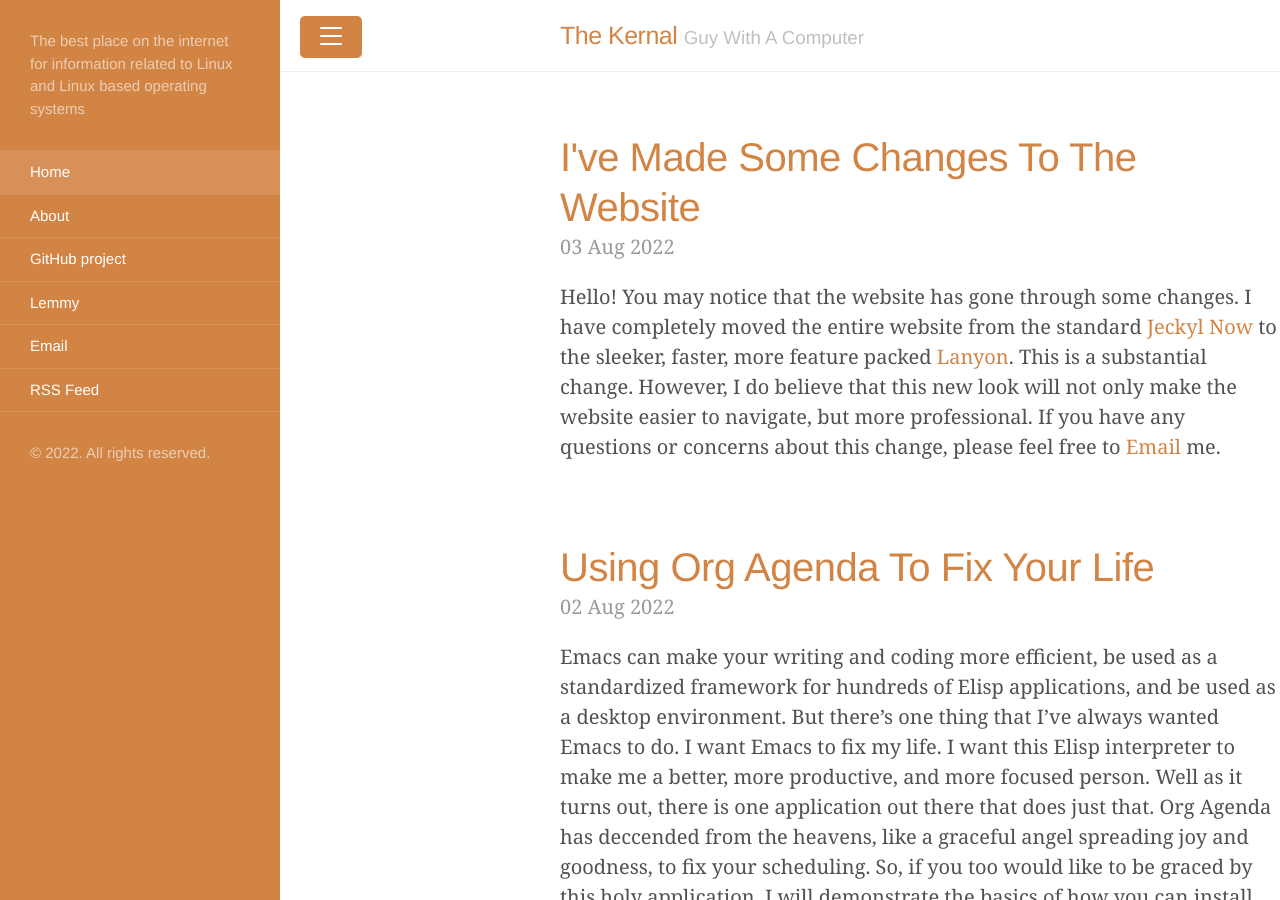
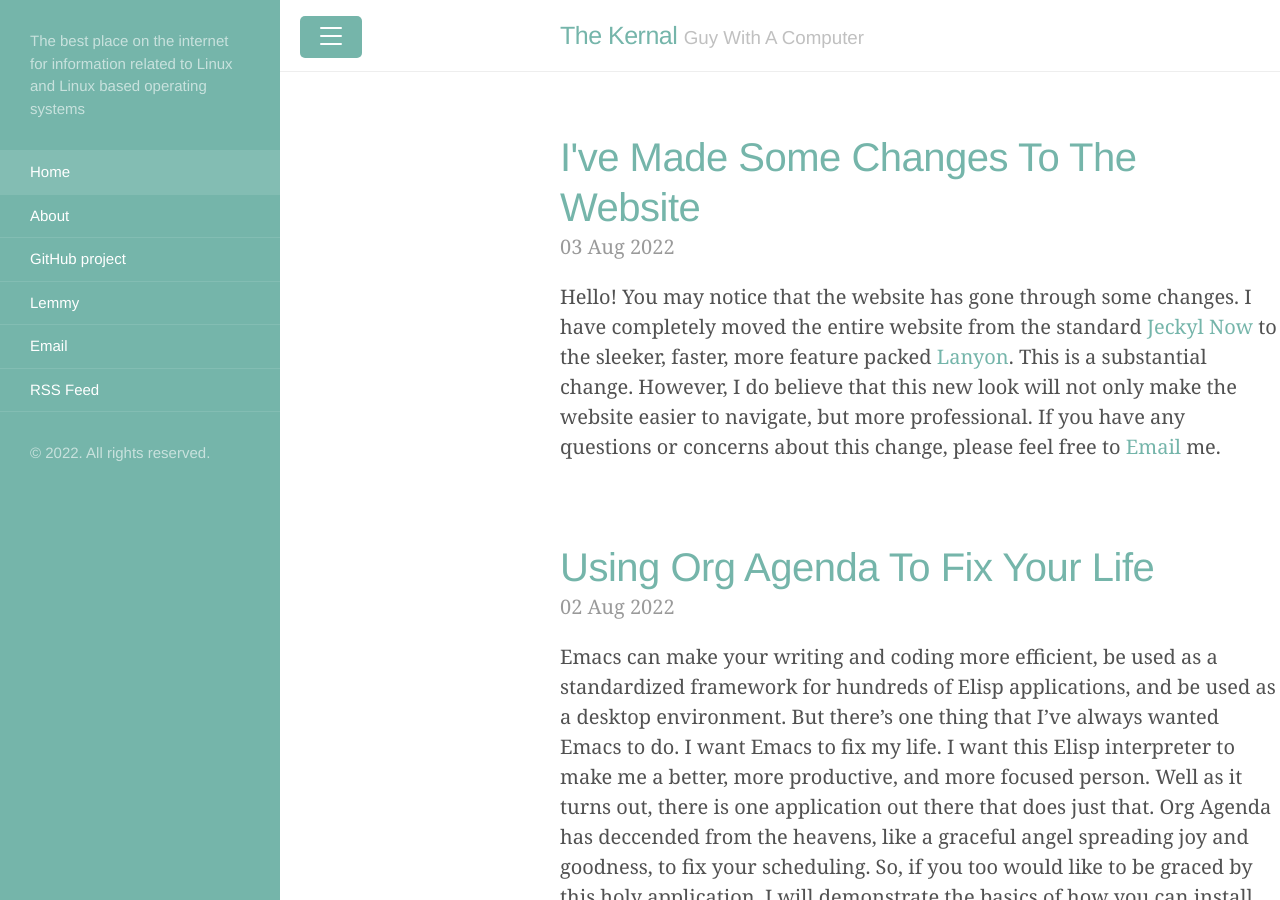
Before and after one commit to TheKernalBlog/TheKernalBlog, a Jekyll site: the page built from index.html, in a window 1280 px wide and 900 px high. Built offline with Jekyll 4.4.1, drawn with Linux system fonts in a browser that asks for light colours; the list of posts is cut into pages by our own code.

Commit message:
Update default.html

```diff
--- a/_layouts/default.html
+++ b/_layouts/default.html
@@ -30,5 +30,5 @@
   </body>
 </html>
 
-<body class="theme-base-09">
+<body class="theme-base-0c">
 </body>
```
